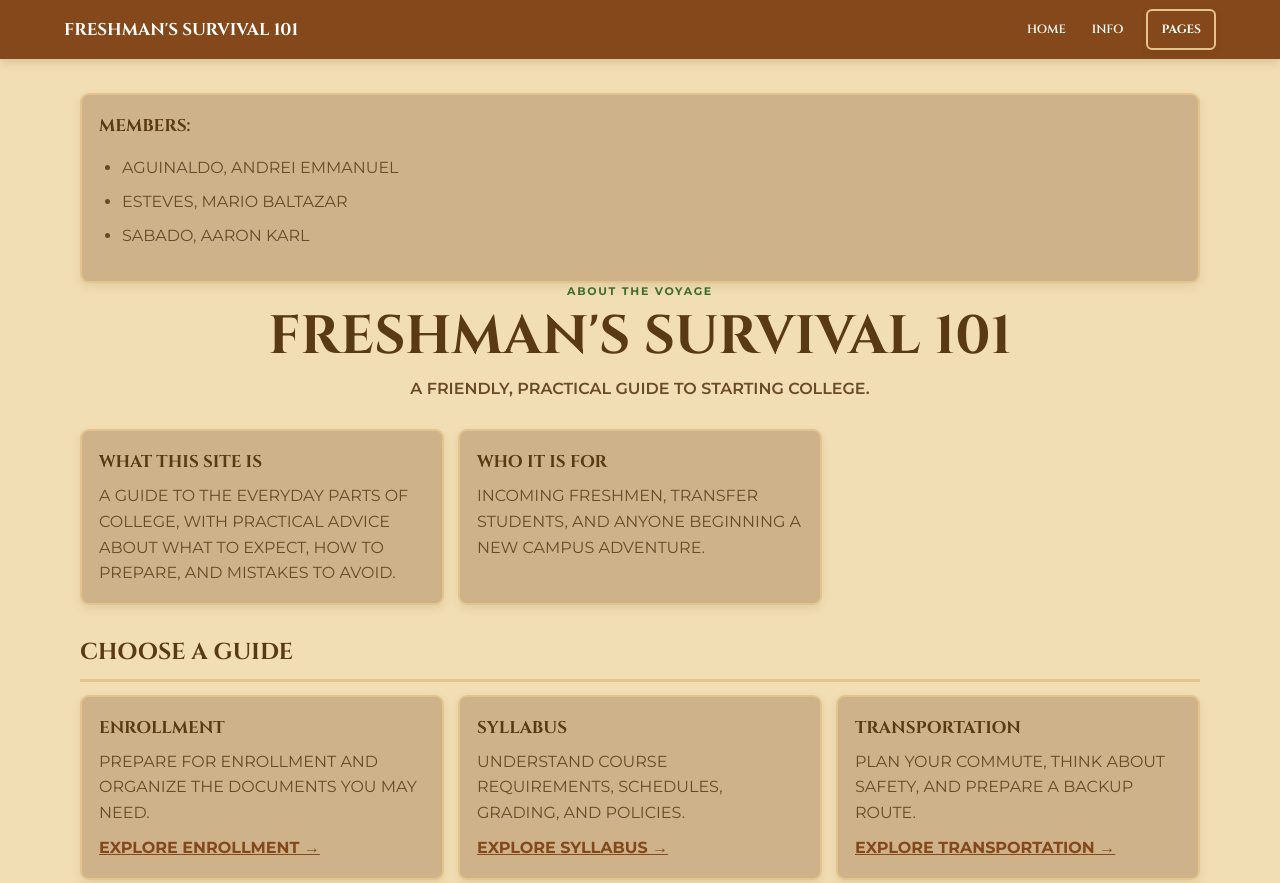
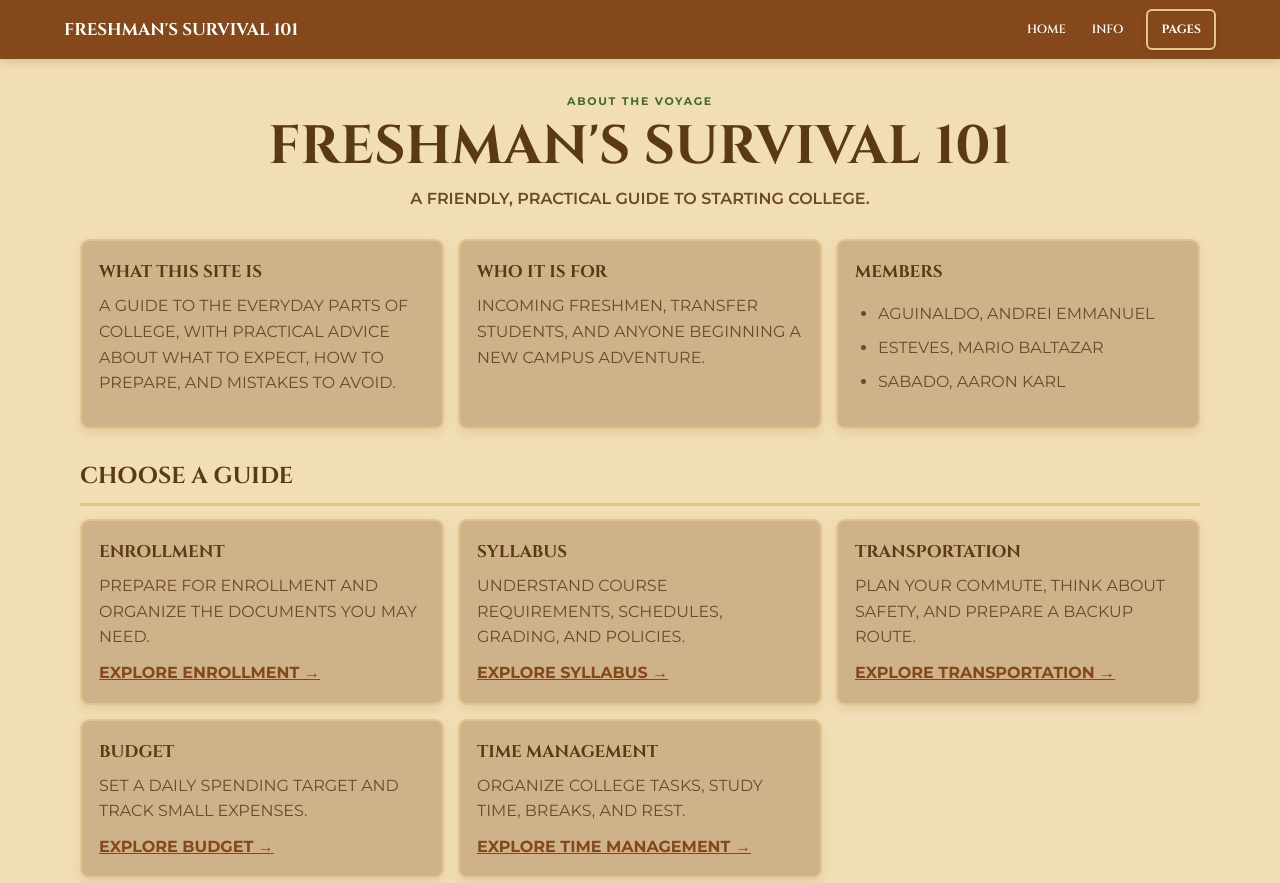
Before and after one commit to ChickenCode16/freshmans-survival-101, a plain HTML site: page info.html in a window 1280 px wide. Shown: the top 883 px of the page. Drawn offline with Linux system fonts and the light colour scheme.

Commit message:
Place member credits beside audience card
Co-authored-by: Copilot App <223556219+Copilot@users.noreply.github.com>

```diff
--- a/info.html
+++ b/info.html
@@ -28,15 +28,6 @@
 
   <main class="page-main">
     <section class="guide-view" id="overview">
-    <section class="card members-card">
-      <h2>Members:</h2>
-      <ul class="plain-list">
-        <li>Aguinaldo, Andrei Emmanuel</li>
-        <li>Esteves, Mario Baltazar</li>
-        <li>Sabado, Aaron Karl</li>
-      </ul>
-    </section>
-
     <section class="page-heading">
       <p class="eyebrow">About the Voyage</p>
       <h1>Freshman's Survival 101</h1>
@@ -51,6 +42,14 @@
       <article class="card">
         <h2>Who It Is For</h2>
         <p>Incoming freshmen, transfer students, and anyone beginning a new campus adventure.</p>
+      </article>
+      <article class="card">
+        <h2>Members</h2>
+        <ul class="plain-list">
+          <li>Aguinaldo, Andrei Emmanuel</li>
+          <li>Esteves, Mario Baltazar</li>
+          <li>Sabado, Aaron Karl</li>
+        </ul>
       </article>
     </section>
 
```
